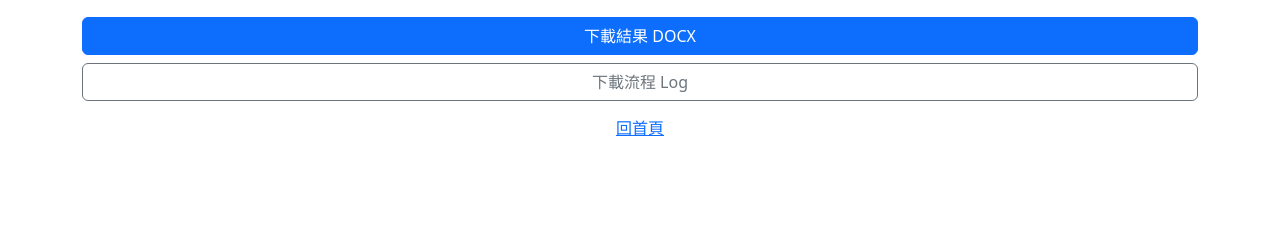
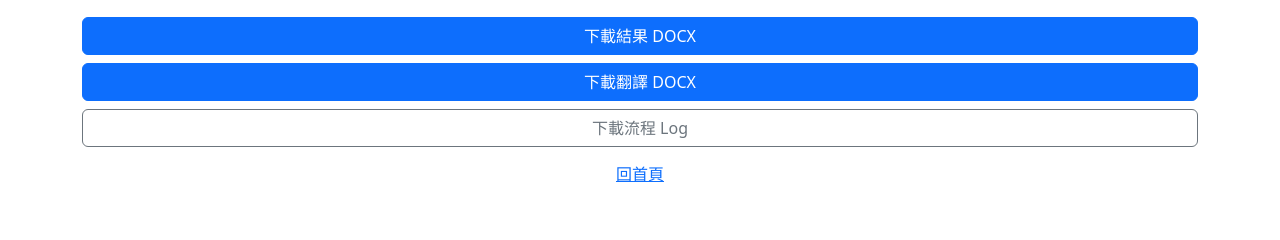
Before and after one commit to RyanHuang781245/UO_MDR, a Flask app: template templates/run.html in a window 1280 px wide. Shown: the part 141-381 px from the top of the page. Run offline with Flask 3, Linux system fonts and the light colour scheme; the template is opened without the code that fills it, so the values that code supplies are empty; parts of the project's set-up code (start-up, migrations or seed data) failed here and were passed over.

Commit message:
Add on-demand translation download

```diff
--- a/app.py
+++ b/app.py
@@ -15,6 +15,7 @@ from flask import (
 from werkzeug.utils import secure_filename
 from modules.workflow import SUPPORTED_STEPS, run_workflow
 from modules.Extract_AllFile_to_FinalWord import center_table_figure_paragraphs
+from modules.translate_with_bedrock import translate_file
 
 app = Flask(__name__, instance_relative_config=True)
 app.config["SECRET_KEY"] = "dev-secret"
@@ -425,7 +426,32 @@ def task_result(task_id, job_id):
         job_id=job_id,
         docx_path=url_for("task_download", task_id=task_id, job_id=job_id, kind="docx"),
         log_path=url_for("task_download", task_id=task_id, job_id=job_id, kind="log"),
+        translate_path=url_for("task_translate", task_id=task_id, job_id=job_id),
         back_link=url_for("flow_builder", task_id=task_id),
+    )
+
+
+@app.get("/tasks/<task_id>/translate/<job_id>")
+def task_translate(task_id, job_id):
+    tdir = os.path.join(app.config["TASK_FOLDER"], task_id)
+    job_dir = os.path.join(tdir, "jobs", job_id)
+    src = os.path.join(job_dir, "result.docx")
+    if not os.path.exists(src):
+        abort(404)
+    out_docx = os.path.join(job_dir, "translated.docx")
+    if not os.path.exists(out_docx):
+        tmp_md = os.path.join(job_dir, "translated.md")
+        translate_file(src, tmp_md)
+        import docx
+        doc = docx.Document()
+        with open(tmp_md, "r", encoding="utf-8") as f:
+            for line in f.read().splitlines():
+                doc.add_paragraph(line)
+        doc.save(out_docx)
+    return send_file(
+        out_docx,
+        as_attachment=True,
+        download_name=f"translated_{job_id}.docx",
     )
 
 
--- a/requirements.txt
+++ b/requirements.txt
@@ -3,3 +3,4 @@ Werkzeug==3.0.1
 python-docx==1.1.2
 PyMuPDF==1.24.8
 spire.doc==12.1.0
+boto3
--- a/templates/run.html
+++ b/templates/run.html
@@ -4,6 +4,7 @@
 <p class="mb-3">Job ID: <code>{{ job_id }}</code></p>
 <div class="vstack gap-2">
   <a class="btn btn-primary" href="{{ docx_path }}">下載結果 DOCX</a>
+  <a class="btn btn-primary" href="{{ translate_path }}">下載翻譯 DOCX</a>
   <a class="btn btn-outline-secondary" href="{{ log_path }}">下載流程 Log</a>
   {% if back_link %}
   <a class="btn btn-secondary" href="{{ back_link }}">返回流程</a>
```
